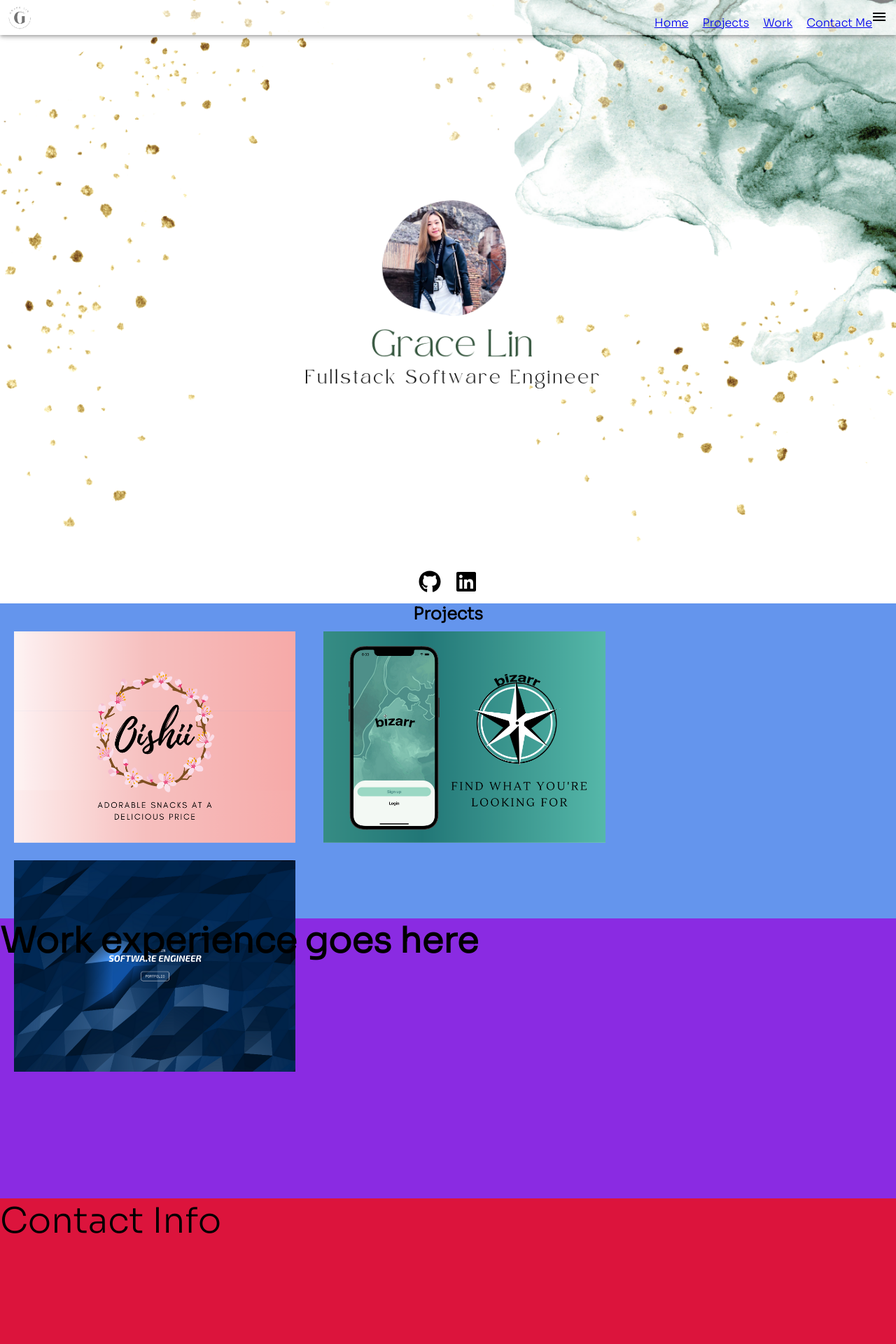
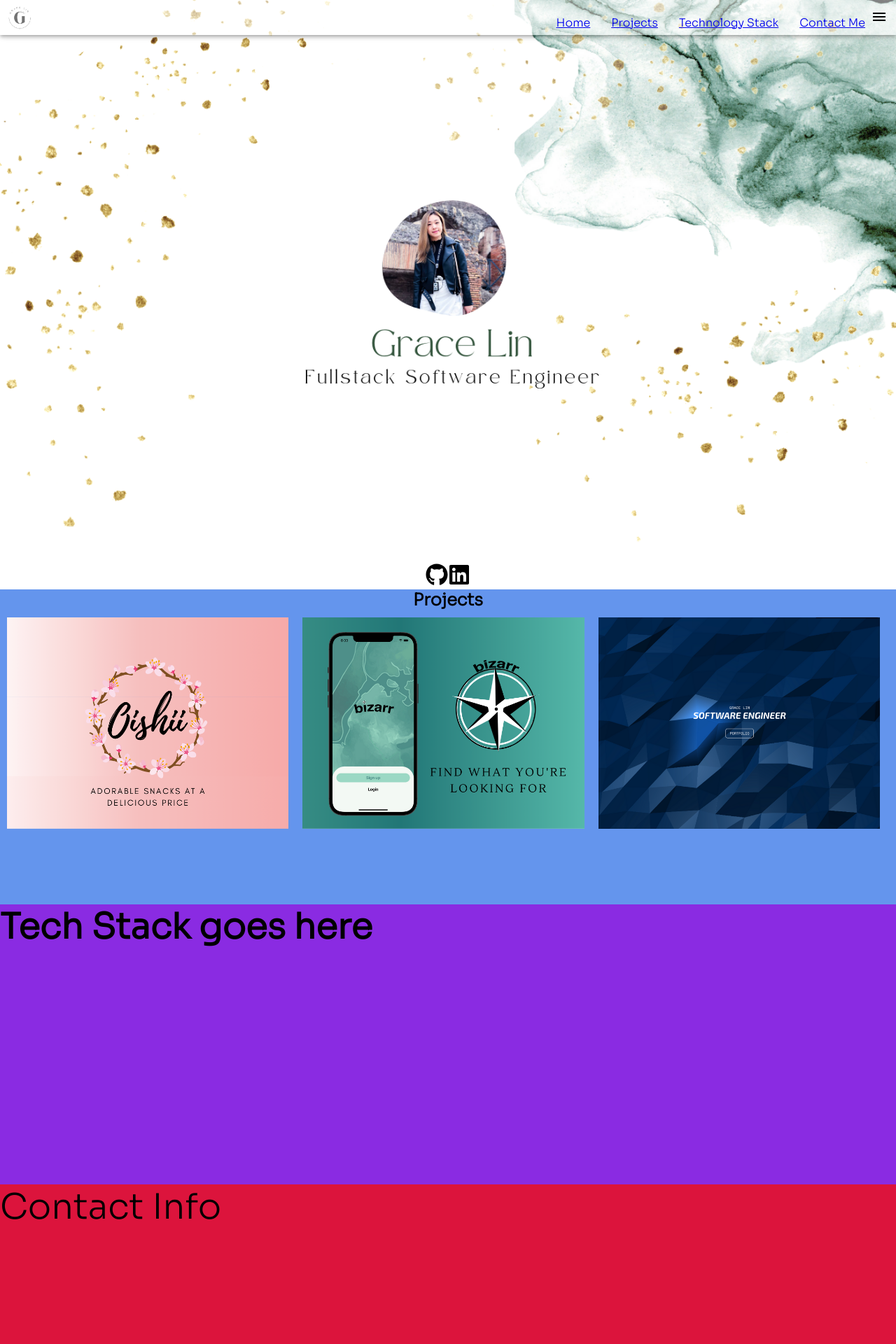
Before and after one commit to gracelin95/Grace-Portfolio, a React (Create React App) app: page /contactme in a window 1280 px wide. Shown: the top 1920 px of the page at 70% size. Built offline with nearby package versions, Linux system fonts and the light colour scheme.

Commit message:
renamed work to tech

```diff
--- a/src/App.js
+++ b/src/App.js
@@ -4,7 +4,7 @@ import { BrowserRouter as Router, Routes, Route } from "react-router-dom";
 //component imports
 import Navbar from "./components/Navbar/Navbar";
 import Projects from "./components/Projects/Projects";
-import WorkExperience from "./components/Work/WorkExperience";
+import Tech from "./components/Tech/Tech";
 import Contact from "./components/Contact/Contact";
 
 import Banner from "./assets/Banner.png";
@@ -35,8 +35,8 @@ function App() {
           <section id="projects">
             <Projects />
           </section>
-          <section id="work">
-            <WorkExperience />
+          <section id="tech">
+            <Tech />
           </section>
           <section id="contact">
             <Contact />
--- a/src/components/Navbar/Navbar.js
+++ b/src/components/Navbar/Navbar.js
@@ -108,40 +108,17 @@ const Navbar = () => {
           <div>
             {links.map((link) => {
               return (
-                <a href={link.url} key={link.id} onClick={handleClick}>
+                <a
+                  href={link.url}
+                  key={link.id}
+                  className="navbar-a"
+                  onClick={handleClick}
+                >
                   {link.text}
                 </a>
               );
             })}
           </div>
-          {/* <Button
-            component={Link}
-            to="/Projects"
-            variant="h6"
-            className={classes.projects}
-          >
-            Projects
-          </Button> */}
-          {/* <Button variant="h6" className={classes.projects} href="/projects">
-            Projects
-          </Button>
-          <Link to="/Projects" style={{ textDecoration: "none" }}>
-            <Button variant="h6" className={classes.projects}>
-              Projects
-            </Button>
-          </Link>
-          {/* <Link to="/workexperience" style={{ textDecoration: "none" }}> */}
-          {/* <Button variant="h6" className={classes.work} url="#work">
-            {" "}
-            Work Experience
-          </Button>
-          {/* </Link> */}
-          {/* <Link to="/contactme" style={{ textDecoration: "none" }}>
-            <Button variant="h6" className={classes.contact}>
-              {" "}
-              Contact Me
-            </Button> */}
-          {/* </Link> */}
 
           <IconButton className={classes.menuButton}>
             <MenuIcon />
@@ -149,26 +126,6 @@ const Navbar = () => {
         </ToolBar>
       </AppBar>
     </div>
-    // <Nav className="navbar">
-    //   <NavLink to="/">
-    //     <h1>Logo</h1>
-    //   </NavLink>
-    //   <Bars />
-    //   <NavMenu>
-    //     <NavLink to="/home" activestyle>
-    //       Home
-    //     </NavLink>
-    //     <NavLink to="/WorkExperience" activestyle>
-    //       Work Experience
-    //     </NavLink>
-    //     <NavLink to="/Projects" activestyle>
-    //       Projects
-    //     </NavLink>
-    //     <NavLink to="/Contact" activestyle>
-    //       Contact Me
-    //     </NavLink>
-    //   </NavMenu>
-    // </Nav>
   );
 };
 
--- a/src/components/Navbar/navbar.css
+++ b/src/components/Navbar/navbar.css
@@ -1,3 +1,4 @@
-a {
+.navbar-a {
   padding: 10px;
+  margin-right: 10px;
 }
--- /dev/null
+++ b/src/components/Tech/Tech.js
@@ -0,0 +1,7 @@
+import "./tech.css";
+
+const Tech = () => {
+  return <h1 className="testing1"> Tech Stack goes here</h1>;
+};
+
+export default Tech;
--- a/src/components/Work/WorkExperience.js
+++ /dev/null
@@ -1,7 +0,0 @@
-import "./work.css";
-
-const WorkExperience = () => {
-  return <h1 className="testing1"> Work experience goes here</h1>;
-};
-
-export default WorkExperience;
--- a/src/data.js
+++ b/src/data.js
@@ -11,8 +11,8 @@ export const links = [
   },
   {
     id: 3,
-    text: "Work",
-    url: "#work",
+    text: "Technology Stack",
+    url: "#tech",
   },
   {
     id: 4,
```
Also changed, not shown: src/components/Tech/tech.css (renamed from src/components/Work/work.css).
